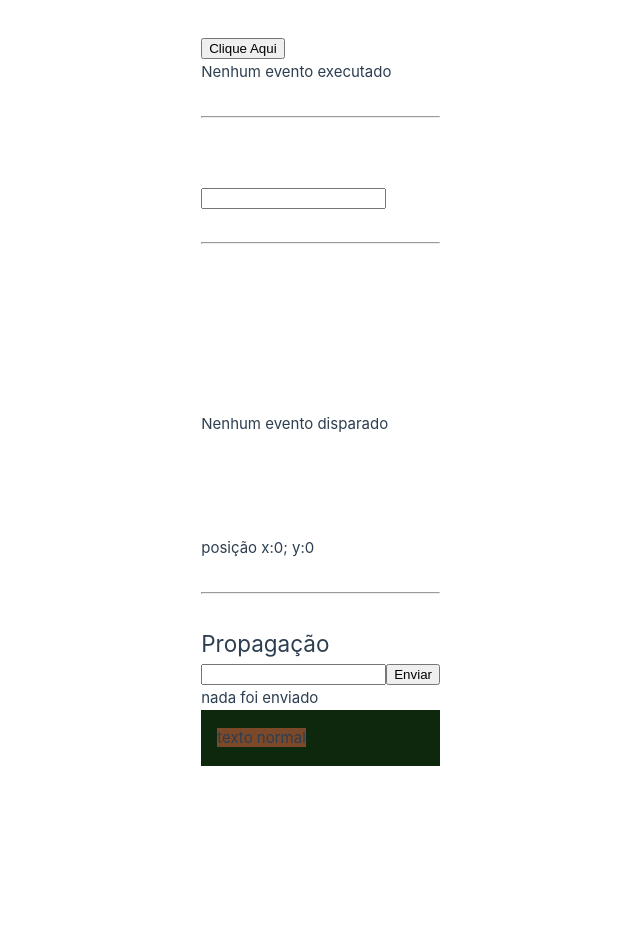
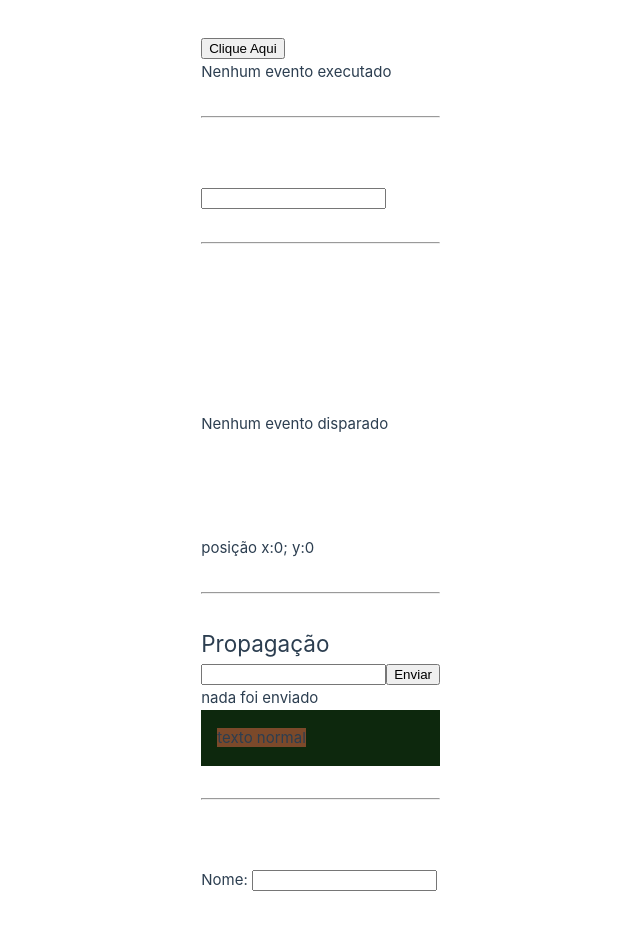
Before and after one commit to treinaweb/vue-eventos, a Vue app: page / in a window 1280 px wide. Shown: the top 930 px of the page, without its empty margins (200-840 px from the left). Built offline with nearby package versions, Linux system fonts and the light colour scheme.

Commit message:
1-9 Iniciando exemplo de Emit

```diff
--- a/src/App.vue
+++ b/src/App.vue
@@ -3,6 +3,11 @@ import EventoClick from "./components/EventoClick.vue";
 import EventoTeclado from "./components/EventoTeclado.vue";
 import EventoMouse from "./components/EventoMouse.vue";
 import Propagacao from "./components/Propagacao.vue";
+import CampoInput from "./components/CompoInput.vue";
+
+import { ref } from "vue";
+
+const nome = ref("");
 </script>
 
 <template>
@@ -22,10 +27,21 @@ import Propagacao from "./components/Propagacao.vue";
         <div>
             <Propagacao />
         </div>
+        <hr />
+        <div>
+            <h2>Emit</h2>
+            <form>
+                <CampoInput/>
+            </form>
+            <p>{{ nome }}</p>
+        </div>
     </main>
 </template>
 
 <style scoped>
+h2 {
+    color: #fff;
+}
 hr {
     margin: 2rem 0;
 }
--- /dev/null
+++ b/src/components/CompoInput.vue
@@ -0,0 +1,6 @@
+<template>
+    <div>
+        <label for="nome">Nome: </label>
+        <input type="text" />
+    </div>
+</template>
```
